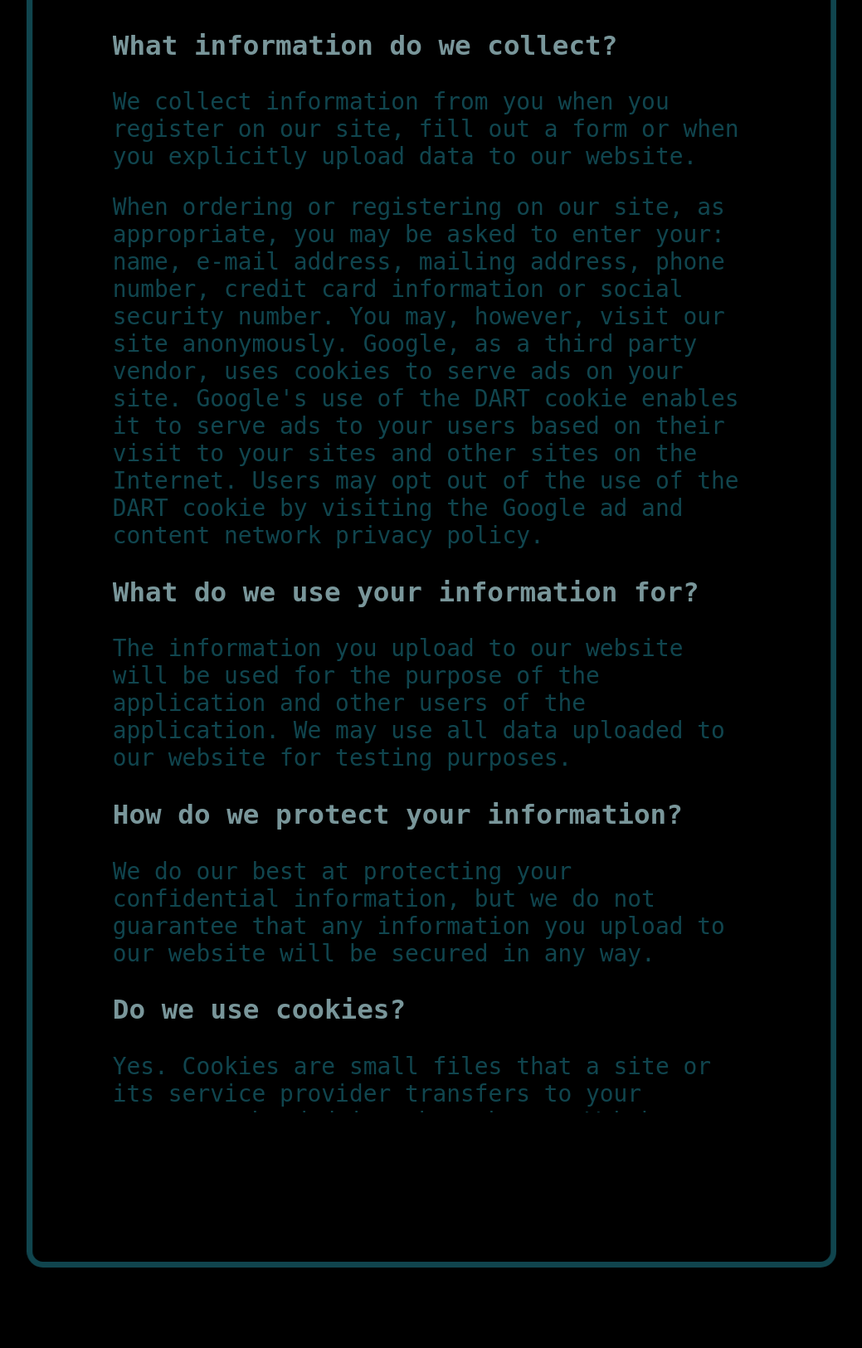
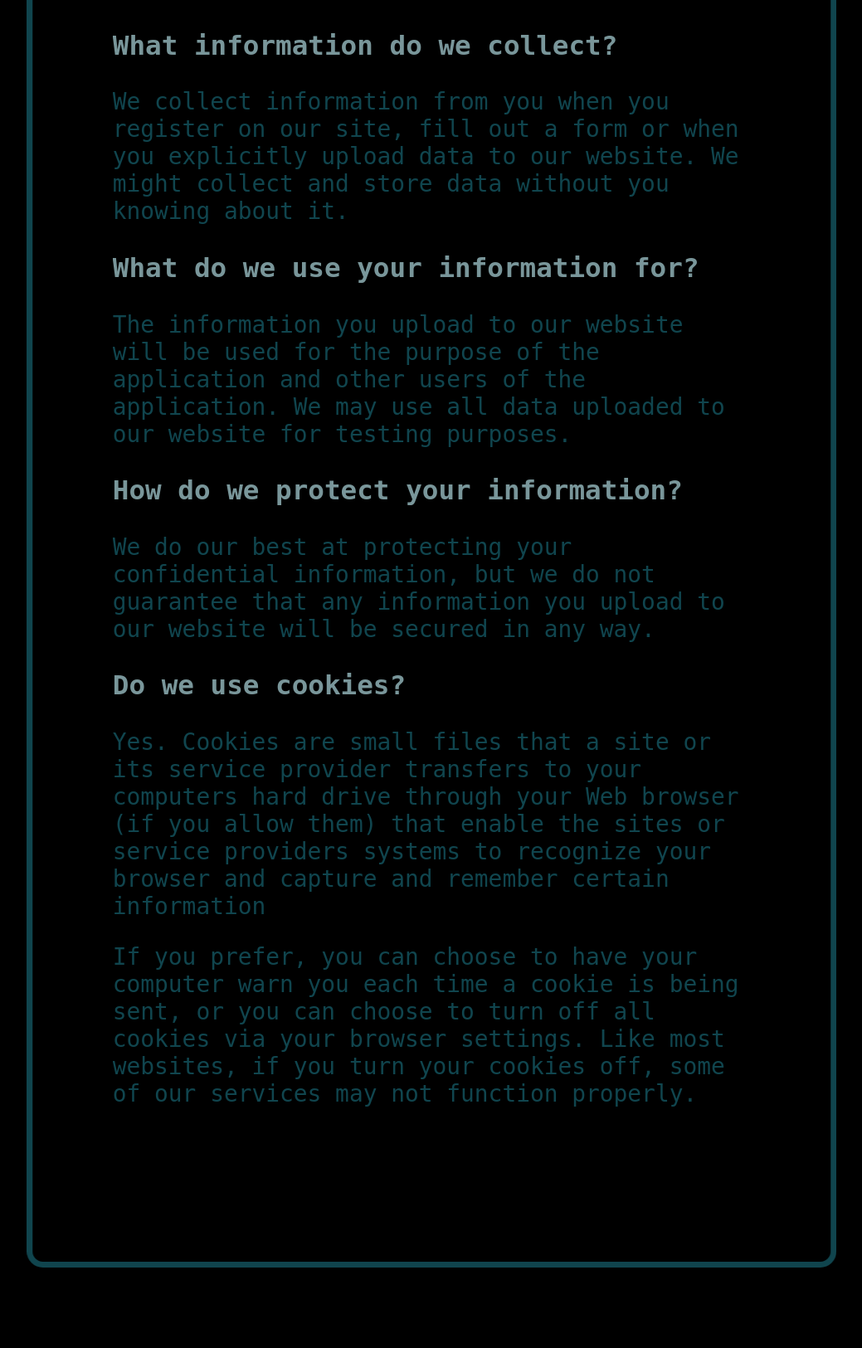
Before and after one commit to NWretborn/NWretborn.github.io, a PHP site: page /privacy_policy.php in a window 1280 px wide. Shown: the part 682-2307 px from the top of the page at 83% size, without its empty margins (120-1159 px from the left). Run offline with PHP 8.4, Linux system fonts and the light colour scheme.

Commit message:
Update privacy_policy.php

```diff
--- a/privacy_policy.php
+++ b/privacy_policy.php
@@ -12,9 +12,7 @@
 
 	<section id="privacy-information-we-collect">
 		<h3>What information do we collect?</h3>
-		<p>We collect information from you when you register on our site, fill out a form or when you explicitly upload data to our website.</p>
-		<p>When ordering or registering on our site, as appropriate, you may be asked to enter your: name, e-mail address, mailing address, phone number, credit card information or social security number. You may, however, visit our site anonymously.
-		Google, as a third party vendor, uses cookies to serve ads on your site. Google's use of the DART cookie enables it to serve ads to your users based on their visit to your sites and other sites on the Internet. Users may opt out of the use of the DART cookie by visiting the Google ad and content network privacy policy.</p>
+		<p>We collect information from you when you register on our site, fill out a form or when you explicitly upload data to our website. We might collect and store data without you knowing about it.</p>
 	</section>
 
 	<section id="privacy-information-use">
@@ -30,22 +28,22 @@
 	<section id="privacy-cookies">
 		<h3>Do we use cookies?</h3>
 		<p>Yes. Cookies are small files that a site or its service provider transfers to your computers hard drive through your Web browser (if you allow them) that enable the sites or service providers systems to recognize your browser and capture and remember certain information</p>
-		<p>If you prefer, you can choose to have your computer warn you each time a cookie is being sent, or you can choose to turn off all cookies via your browser settings. Like most websites, if you turn your cookies off, some of our services may not function properly. However, you can still place orders over the telephone or by contacting customer service.</p>
+		<p>If you prefer, you can choose to have your computer warn you each time a cookie is being sent, or you can choose to turn off all cookies via your browser settings. Like most websites, if you turn your cookies off, some of our services may not function properly.</p>
 	</section>
 
 	<section id="privacy-disclose-third-party">
 		<h3>Do we disclose any information to outside parties?</h3>
-		<p>We do not sell, trade, or otherwise transfer to outside parties your personally identifiable information. This does not include trusted third parties who assist us in operating our website, conducting our business, or servicing you, so long as those parties agree to keep this information confidential. We may also release your information when we believe release is appropriate to comply with the law, enforce our site policies, or protect ours or others rights, property, or safety. However, non-personally identifiable visitor information may be provided to other parties for marketing, advertising, or other uses.</p>
+		<p>We do not sell or trade any of the information uploaded to our site. We may however use the information uploaded to our website in third-party applications.</p>
 	</section>
 
 	<section id="privacy-third-party-links">
 		<h3>Third party links</h3>
-		<p>Occasionally, at our discretion, we may include or offer third party products or services on our website. These third party sites have separate and independent privacy policies. We therefore have no responsibility or liability for the content and activities of these linked sites. Nonetheless, we seek to protect the integrity of our site and welcome any feedback about these sites.</p>
+		<p>Occasionally, at our discretion, we may include or offer third party products or services on our website. These third party sites have separate and independent privacy policies. We therefore have no responsibility or liability for the content and activities of these linked sites.</p>
 	</section>
 
 	<section id="privacy-online">
 		<h3>Online Privacy Policy Only</h3>
-		<p>This online privacy policy applies only to information collected through our website and not to information collected offline.</p>
+		<p>This online privacy policy applies only to information collected through our website online.</p>
 	</section>
 
 	<section id="privacy-consent">
```
